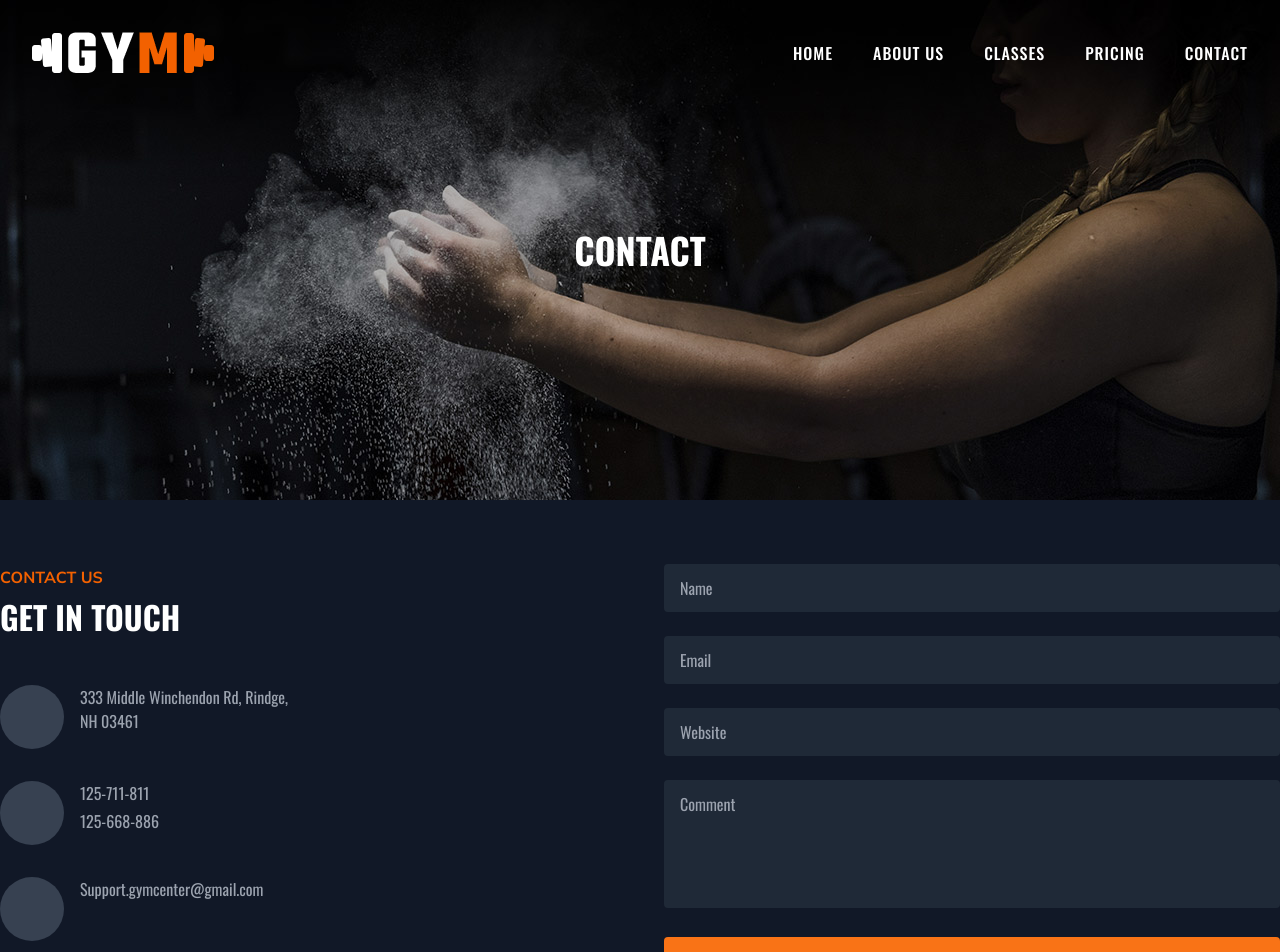
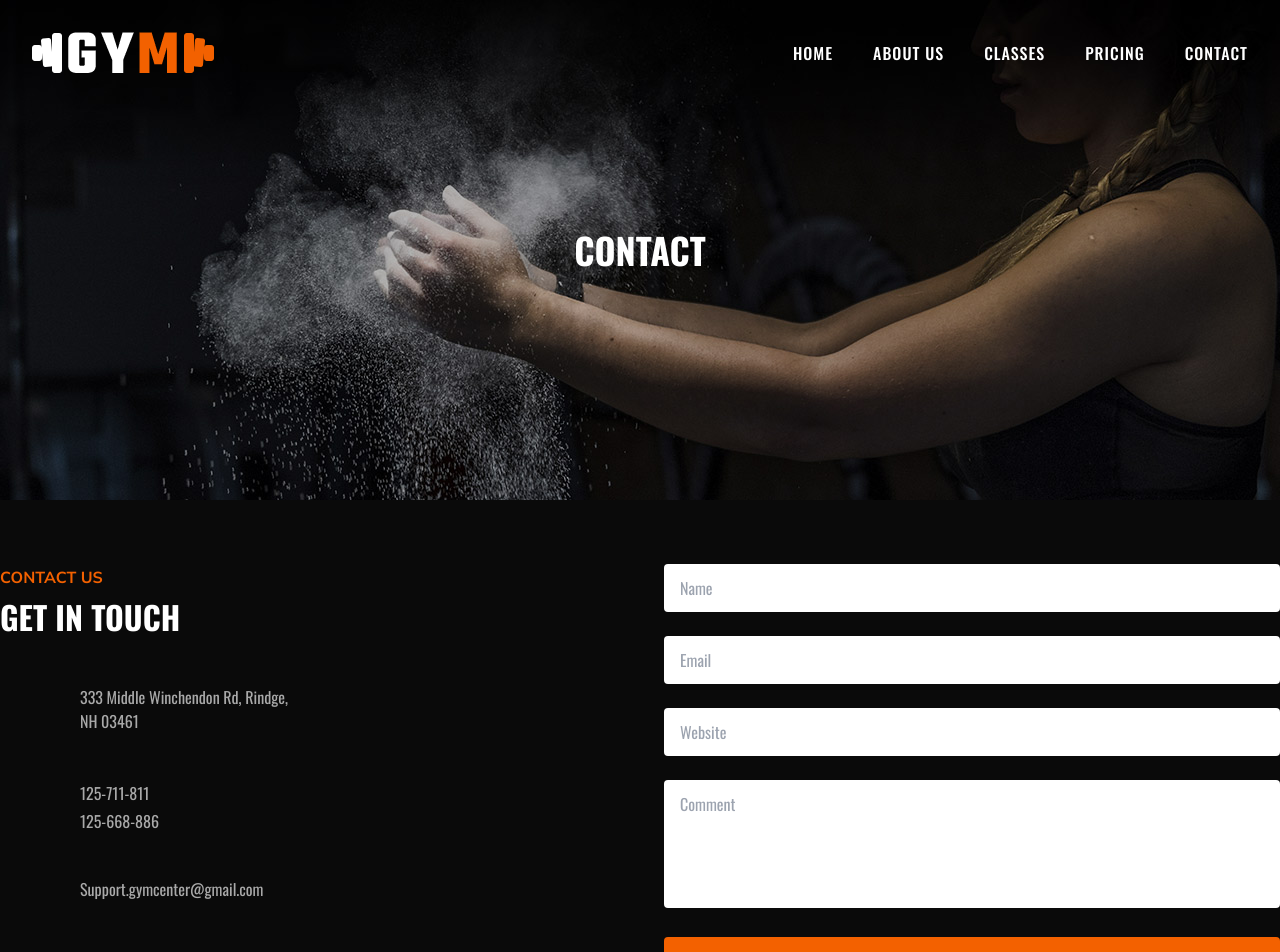
Before and after one commit to felipe-muner/podium-gym, a Next.js app: page /contact in a window 1280 px wide. Shown: the top 952 px of the page. Built offline with nearby package versions, Linux system fonts and the light colour scheme.

Commit message:
feat: use tailwind brand colors

```diff
--- a/components/GetInTouch/GetInTouch.tsx
+++ b/components/GetInTouch/GetInTouch.tsx
@@ -3,31 +3,31 @@ import { TitleSection } from "../TitleSection";
 
 const GetInTouch = () => {
   return (
-    <div className="bg-gray-900 py-16">
+    <div className="bg-brand-background-1 py-16">
       <div className="container mx-auto grid grid-cols-1 lg:grid-cols-2 gap-12">
         <div>
-          <TitleSection subtitle="Contact Us" title="Get in touch" className="text-left"/>
+          <TitleSection subtitle="Contact Us" title="Get in touch" className="text-left" />
           <div className="space-y-8">
             <div className="flex items-start space-x-4">
-              <div className="flex-shrink-0 w-16 h-16 bg-gray-700 text-orange-500 rounded-full flex items-center justify-center">
+              <div className="flex-shrink-0 w-16 h-16 bg-brand-darker text-brand-orange rounded-full flex items-center justify-center">
                 <i className="fa fa-map-marker text-2xl"></i>
               </div>
-              <p className="text-gray-400">333 Middle Winchendon Rd, Rindge,<br /> NH 03461</p>
+              <p className="text-brand-gray-medium">333 Middle Winchendon Rd, Rindge,<br /> NH 03461</p>
             </div>
             <div className="flex items-start space-x-4">
-              <div className="flex-shrink-0 w-16 h-16 bg-gray-700 text-orange-500 rounded-full flex items-center justify-center">
+              <div className="flex-shrink-0 w-16 h-16 bg-brand-darker text-brand-orange rounded-full flex items-center justify-center">
                 <i className="fa fa-mobile text-2xl"></i>
               </div>
-              <ul className="text-gray-400 space-y-1">
+              <ul className="text-brand-gray-medium space-y-1">
                 <li>125-711-811</li>
                 <li>125-668-886</li>
               </ul>
             </div>
             <div className="flex items-start space-x-4">
-              <div className="flex-shrink-0 w-16 h-16 bg-gray-700 text-orange-500 rounded-full flex items-center justify-center">
+              <div className="flex-shrink-0 w-16 h-16 bg-brand-darker text-brand-orange rounded-full flex items-center justify-center">
                 <i className="fa fa-envelope text-2xl"></i>
               </div>
-              <p className="text-gray-400">Support.gymcenter@gmail.com</p>
+              <p className="text-brand-gray-medium">Support.gymcenter@gmail.com</p>
             </div>
           </div>
         </div>
@@ -36,25 +36,25 @@ const GetInTouch = () => {
             <input
               type="text"
               placeholder="Name"
-              className="w-full px-4 py-3 bg-gray-800 text-gray-200 rounded focus:outline-none focus:ring-2 focus:ring-orange-500"
+              className="w-full px-4 py-3 bg-brand-darker text-brand-gray-light rounded focus:outline-none focus:ring-2 focus:ring-brand-orange"
             />
             <input
               type="text"
               placeholder="Email"
-              className="w-full px-4 py-3 bg-gray-800 text-gray-200 rounded focus:outline-none focus:ring-2 focus:ring-orange-500"
+              className="w-full px-4 py-3 bg-brand-darker text-brand-gray-light rounded focus:outline-none focus:ring-2 focus:ring-brand-orange"
             />
             <input
               type="text"
               placeholder="Website"
-              className="w-full px-4 py-3 bg-gray-800 text-gray-200 rounded focus:outline-none focus:ring-2 focus:ring-orange-500"
+              className="w-full px-4 py-3 bg-brand-darker text-brand-gray-light rounded focus:outline-none focus:ring-2 focus:ring-brand-orange"
             />
             <textarea
               placeholder="Comment"
-              className="w-full px-4 py-3 bg-gray-800 text-gray-200 rounded focus:outline-none focus:ring-2 focus:ring-orange-500 h-32 resize-none"
+              className="w-full px-4 py-3 bg-brand-darker text-brand-gray-light rounded focus:outline-none focus:ring-2 focus:ring-brand-orange h-32 resize-none"
             ></textarea>
             <button
               type="submit"
-              className="w-full py-3 bg-orange-500 text-white font-bold uppercase rounded hover:bg-orange-600 transition"
+              className="w-full py-3 bg-brand-orange text-brand-black font-bold uppercase rounded hover:bg-brand-gray-darker transition"
             >
               Submit
             </button>
```
